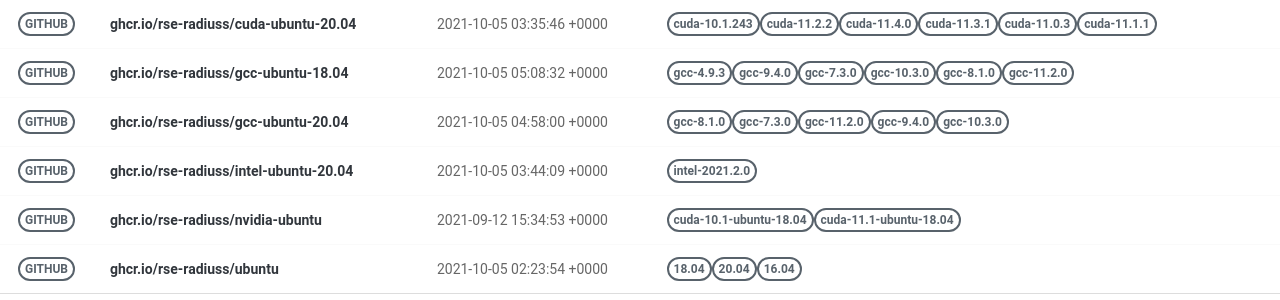
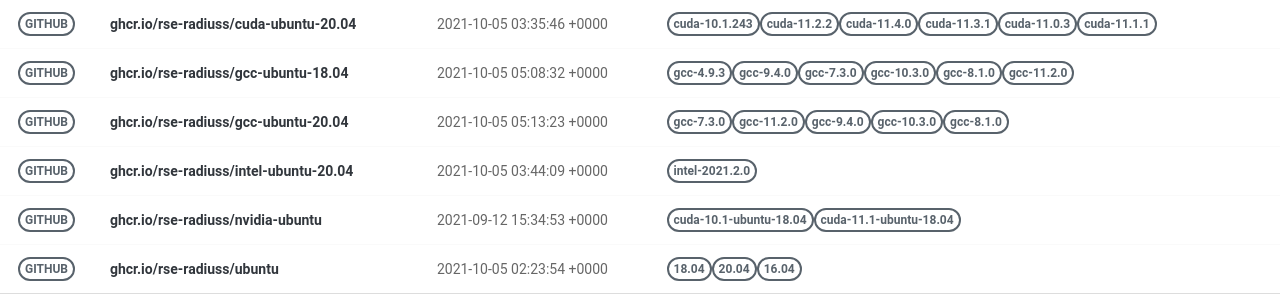
Before and after one commit to rse-ops/docker-images, a Jekyll site: the page built from pages/index.md, in a window 1280 px wide. Shown: the part 228-528 px from the top of the page. Built offline with Jekyll 4.4.1, drawn with Linux system fonts in a browser that asks for light colours; nearby versions of some CDN libraries.

Commit message:
Automated push to update library 2021-10-05

```diff
--- a/_library/ghcr.io-rse-radiuss-gcc-ubuntu-20.04.md
+++ b/_library/ghcr.io-rse-radiuss-gcc-ubuntu-20.04.md
@@ -1,14 +1,11 @@
 ---
 layout: container
 name: ghcr.io/rse-radiuss/gcc-ubuntu-20.04
-updated_at: 2021-10-05 04:58:00.625254
+updated_at: 2021-10-05 05:13:23.745059
 
 
 container_url: https://github.com/orgs/rse-radiuss/packages/container/package/gcc-ubuntu-20.04
 versions:
- - tag: gcc-8.1.0
-   dockerfile: https://github.com/rse-radiuss/docker-images/blob/main/ubuntu/gcc/Dockerfile
-   manifest: https://crane.ggcr.dev/manifest/ghcr.io/rse-radiuss/gcc-ubuntu-20.04:gcc-8.1.0
  - tag: gcc-7.3.0
    dockerfile: https://github.com/rse-radiuss/docker-images/blob/main/ubuntu/gcc/Dockerfile
    manifest: https://crane.ggcr.dev/manifest/ghcr.io/rse-radiuss/gcc-ubuntu-20.04:gcc-7.3.0
```
Also changed, not shown: other parts of _library/ghcr.io-rse-radiuss-gcc-ubuntu-20.04.md (+3 -0 lines).
